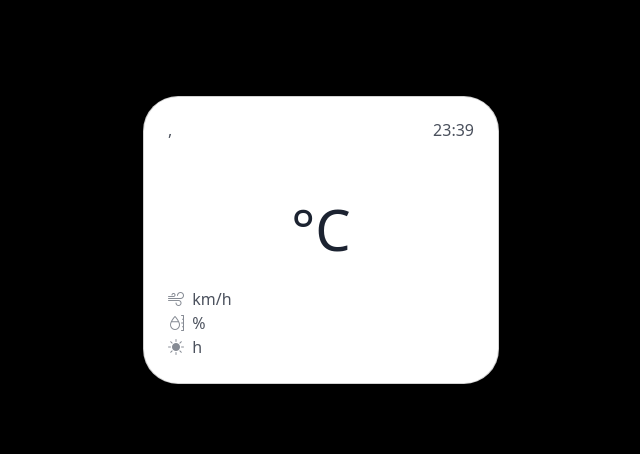
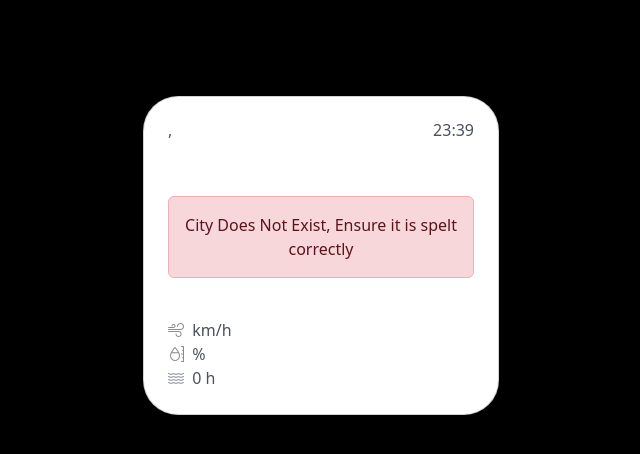
Before and after one commit to TrippleA-Ashaba/weather_app_django, a Django app: page / in a window 1280 px wide. Shown: the part 74-528 px from the top of the page, without its empty margins (319-959 px from the left). Run offline with Django 4.2, Linux system fonts and the light colour scheme; data that the repository does not hold is empty.

Commit message:
Implemented DRY

```diff
--- a/weather/templates/weather/home.html
+++ b/weather/templates/weather/home.html
@@ -4,16 +4,18 @@
 		<div class="card" style="color: #4b515d; border-radius: 35px">
 			<div class="card-body p-4">
 				<div class="d-flex">
-					<h6 class="flex-grow-1">{{ data.name }},{{data.sys.country}}</h6>
+					<h6 class="flex-grow-1">{{ data.name }}, {{data.sys.country}}</h6>
 					<h6>{{time|time:"H:i"}}</h6>
 				</div>
-
 				<div class="d-flex flex-column text-center mt-5 mb-4">
+					{% if data %}
 					<h6 class="display-4 mb-0 font-weight-bold" style="color: #1c2331">
 						{{data.main.temp}}°C
 					</h6>
-					{% if error %}
-					<div class="alert alert-danger" role="alert">{{error}}</div>
+					{% else %}
+					<div class="alert alert-danger" role="alert">
+						City Does Not Exist, Ensure it is spelt correctly
+					</div>
 					{% endif %} {% for item in data.weather %}
 					<span class="small" style="color: #868b94">{{item.description}}</span>
 					{% endfor %}
@@ -30,8 +32,10 @@
 							<span class="ms-1"> {{data.main.humidity}}% </span>
 						</div>
 						<div>
-							<i class="bi bi-brightness-high-fill" style="color: #868b94"></i>
-							<span class="ms-1"> {{data.rain.1h}}h </span>
+							<i class="bi bi-water" style="color: #868b94"></i>
+							<span class="ms-1">
+								{% if data.rain.1h %} {{data.rain.1h}} {% else %} 0 {% endif %} h
+							</span>
 						</div>
 					</div>
 					<div style="background-color: #868b9496; border-radius: 50%">
--- a/weather/views.py
+++ b/weather/views.py
@@ -10,6 +10,27 @@
 
 API_KEY = os.environ.get("API_KEY")
 
+# Get current system time
+time = datetime.now()
+
+
+def get_data(city):
+    r = requests.get(
+        f"http://api.openweathermap.org/geo/1.0/direct?q={city}&appid={API_KEY}"
+    ).json()
+
+    if len(r) != 0:
+
+        # Get latitude and longitude of city
+        lat = r[0].get("lat")
+        lon = r[0].get("lon")
+        data = requests.get(
+            f"https://api.openweathermap.org/data/2.5/weather?lat={lat}&lon={lon}&units=metric&appid={API_KEY}"
+        ).json()
+        return data
+    else:
+        return False
+
 
 # Create your views here.
 
@@ -18,44 +39,13 @@
     # checking if city has been searched, otherwise render Use Kampala as the default city
 
     if request.method == "POST":
-        error = ""
-        data = ""
         city = request.POST.get("search")
 
-        r = requests.get(
-            f"http://api.openweathermap.org/geo/1.0/direct?q={city}&appid={API_KEY}"
-        ).json()
+        data = get_data(city)
 
-        if len(r) != 0:
-
-            # Get latitude and longitude of city
-            lat = r[0].get("lat")
-            lon = r[0].get("lon")
-            data = requests.get(
-                f"https://api.openweathermap.org/data/2.5/weather?lat={lat}&lon={lon}&units=metric&appid={API_KEY}"
-            ).json()
-        else:
-            error = "City Does Not Exist, Ensure it is spelt correctly"
-
-        # Get current system time
-        time = datetime.now()
-
-        return render(
-            request, "weather/home.html", {"data": data, "time": time, "error": error}
-        )
+        return render(request, "weather/home.html", {"data": data, "time": time})
 
     else:
-        city = "kampala"
-        r = requests.get(
-            f"http://api.openweathermap.org/geo/1.0/direct?q={city}&appid={API_KEY}"
-        ).json()
+        data = get_data("kampala")
 
-        lat = r[0].get("lat")
-        lon = r[0].get("lon")
-        data = requests.get(
-            f"https://api.openweathermap.org/data/2.5/weather?lat={lat}&lon={lon}&units=metric&appid={API_KEY}"
-        ).json()
-
-        # Get current system time
-        time = datetime.now()
         return render(request, "weather/home.html", {"data": data, "time": time})
```
